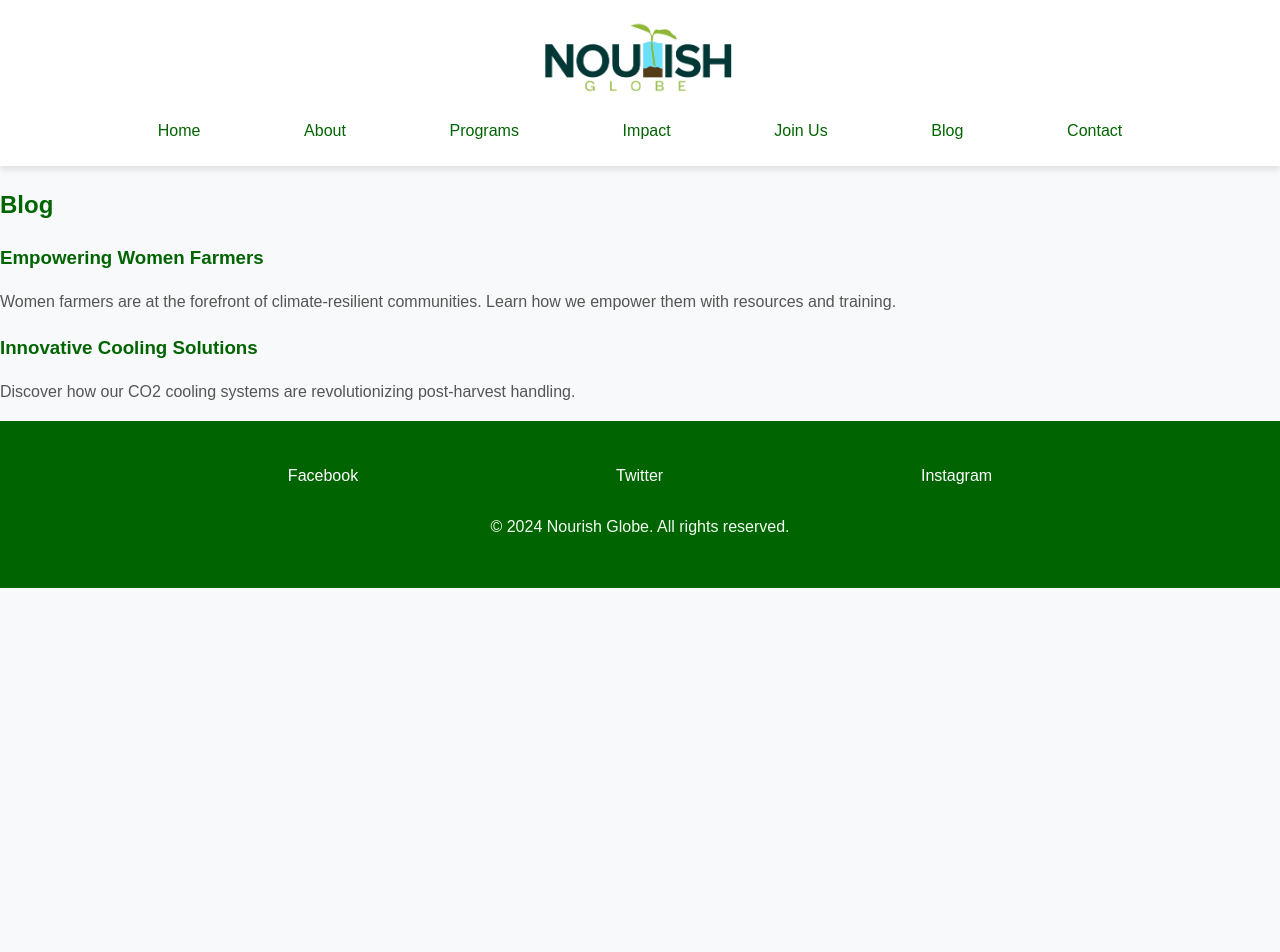
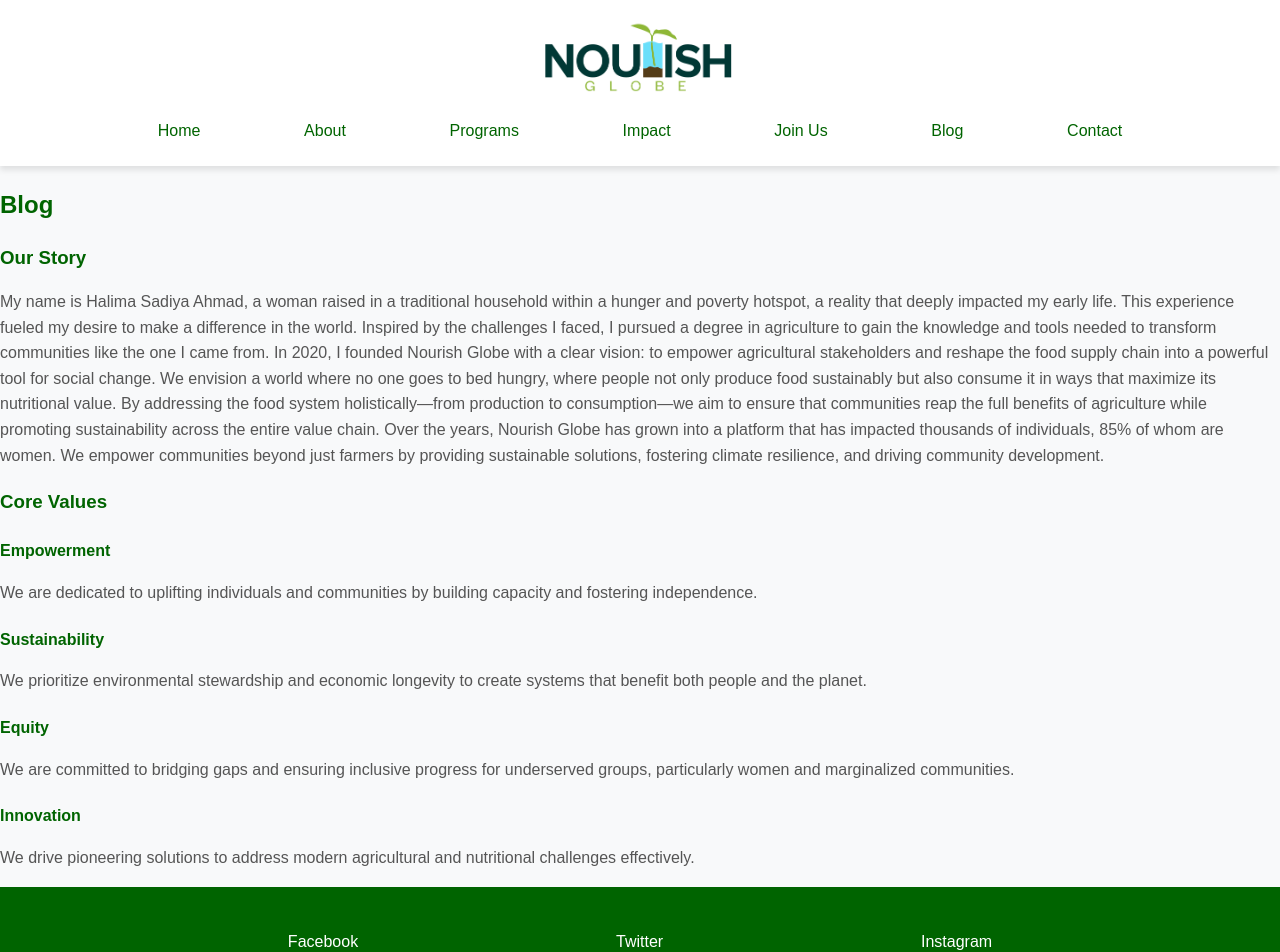
Before and after one commit to iabbakr/nourish-globe, a React (Vite) app: page /blog in a window 1280 px wide. Shown: the top 952 px of the page. Before the commit the page ends 800 px from the top, so only its background shows below. Built offline with nearby package versions, Linux system fonts and the light colour scheme.

Commit message:
added changes from ummi

```diff
--- a/src/components/Blog.jsx
+++ b/src/components/Blog.jsx
@@ -4,15 +4,38 @@ const Blog = () => (
   <div className="blog">
     <h2>Blog</h2>
     <article>
-      <h3>Empowering Women Farmers</h3>
+      <h3>Our Story</h3>
       <p>
-        Women farmers are at the forefront of climate-resilient communities. Learn how we empower them with resources and training.
+      My name is Halima Sadiya Ahmad, a woman raised in a traditional household within a hunger and poverty hotspot, a reality that deeply impacted my early life. This experience fueled my desire to make a difference in the world. Inspired by the challenges I faced, I pursued a degree in agriculture to gain the knowledge and tools needed to transform communities like the one I came from.
+In 2020, I founded Nourish Globe with a clear vision: to empower agricultural stakeholders and reshape the food supply chain into a powerful tool for social change. We envision a world where no one goes to bed hungry, where people not only produce food sustainably but also consume it in ways that maximize its nutritional value. By addressing the food system holistically—from production to consumption—we aim to ensure that communities reap the full benefits of agriculture while promoting sustainability across the entire value chain.
+Over the years, Nourish Globe has grown into a platform that has impacted thousands of individuals, 85% of whom are women. We empower communities beyond just farmers by providing sustainable solutions, fostering climate resilience, and driving community development.
       </p>
     </article>
     <article>
-      <h3>Innovative Cooling Solutions</h3>
+      <h3>Core Values</h3>
+      <h4>
+      Empowerment
+      </h4>
       <p>
-        Discover how our CO2 cooling systems are revolutionizing post-harvest handling.
+      We are dedicated to uplifting individuals and communities by building capacity and fostering independence.
+      </p>
+      <h4>
+      Sustainability
+      </h4>
+      <p>
+      We prioritize environmental stewardship and economic longevity to create systems that benefit both people and the planet.
+      </p>
+      <h4>
+      Equity
+      </h4>
+      <p>
+      We are committed to bridging gaps and ensuring inclusive progress for underserved groups, particularly women and marginalized communities.
+      </p>
+      <h4>
+      Innovation
+      </h4>
+      <p>
+      We drive pioneering solutions to address modern agricultural and nutritional challenges effectively.
       </p>
     </article>
   </div>
--- a/src/components/Home.jsx
+++ b/src/components/Home.jsx
@@ -8,7 +8,7 @@ const Home = () => (
   <div className="home">
     <section className="hero">
       <h1>Empowering Farmers, Strengthening Communities</h1>
-      <p>Transforming agriculture with sustainable solutions for a future where no one goes hungry.</p>
+      <p>Transforming Agriculture with Sustainable Solutions for a Nourished and Hunger-Free Future.</p>
 
     </section>
 
@@ -37,7 +37,7 @@ const Home = () => (
 
     <section className="vision">
       <p>
-        Nourish Globe is committed to revolutionizing agriculture and food systems to empower smallholder farmers, promote environmental sustainability, and foster an inclusive, resilient future.
+      We envision a world where sustainable agriculture nourishes people and the planet, paving the way for resilient and thriving communities.
       </p>
     </section>
   </div>
--- a/src/components/programs.jsx
+++ b/src/components/programs.jsx
@@ -3,30 +3,37 @@ import React from 'react';
 const Programs = () => (
   <div className="programs">
     <section>
-      <h2>Our Farms and Data-Driven Consultancy</h2>
+      <h2>Our Farms</h2>
       <p>
-        Our farms serve as a foundation for our consultancy, allowing us to test and refine sustainable practices. We cultivate diverse crops and provide evidence-based insights to smallholder farmers.
+      Our farms serve as a foundation for consultancy, enabling us to test and refine sustainable agricultural practices. We cultivate a diverse range of crops while providing evidence-based insights to empower smallholder farmers to improve yields and food security.
       </p>
     </section>
 
     <section>
-      <h2>AI-Driven Consultancy</h2>
+      <h2>Data-Driven Consultancy</h2>
       <p>
-        Our platform provides farmers with data-backed insights for better decision-making on crop management, soil health, and resource allocation.
+      Leverage cutting-edge data-driven approaches to provide actionable insights that transform farming practices and enhance food systems.
       </p>
     </section>
 
     <section>
-      <h2>Solar-Powered Agroforestry Training Centers</h2>
+      <h2>Regenerative/Agroforestry Training Center</h2>
       <p>
-        In partnership with renewable energy initiatives, we oversee centers that provide hands-on training for farmers, supporting sustainable cultivation and biodiversity.
+        Train agricultural stakeholders in climate-smart and agroforestry techniques using renewable energy solutions to maximize productivity while protecting the environment.
       </p>
     </section>
 
     <section>
-      <h2>CO2 Cooling System</h2>
+      <h2>Post-Harvest Innovation</h2>
       <p>
-        Our cooling systems reduce post-harvest losses, extending produce shelf life, increasing farmer incomes, and reducing food waste.
+      Develop and implement post-harvest solutions that reduce losses and improve product value.
+      </p>
+    </section>
+    <section>
+      <h2>Nutrition Path</h2>
+      <p>
+      Promote the integration of nutrient-dense crops into meals, ensuring families move beyond just production to consuming food with maximum nutritional value.
+
       </p>
     </section>
   </div>
```
